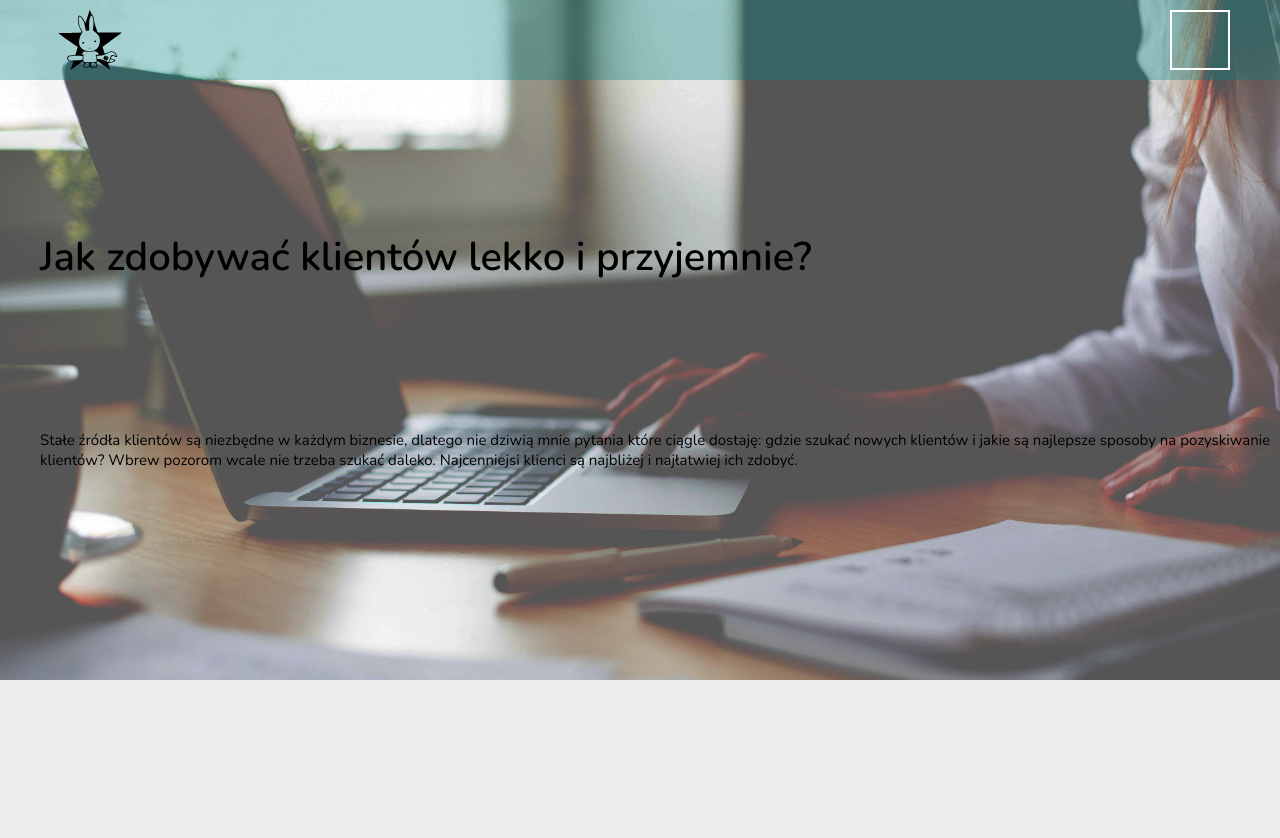
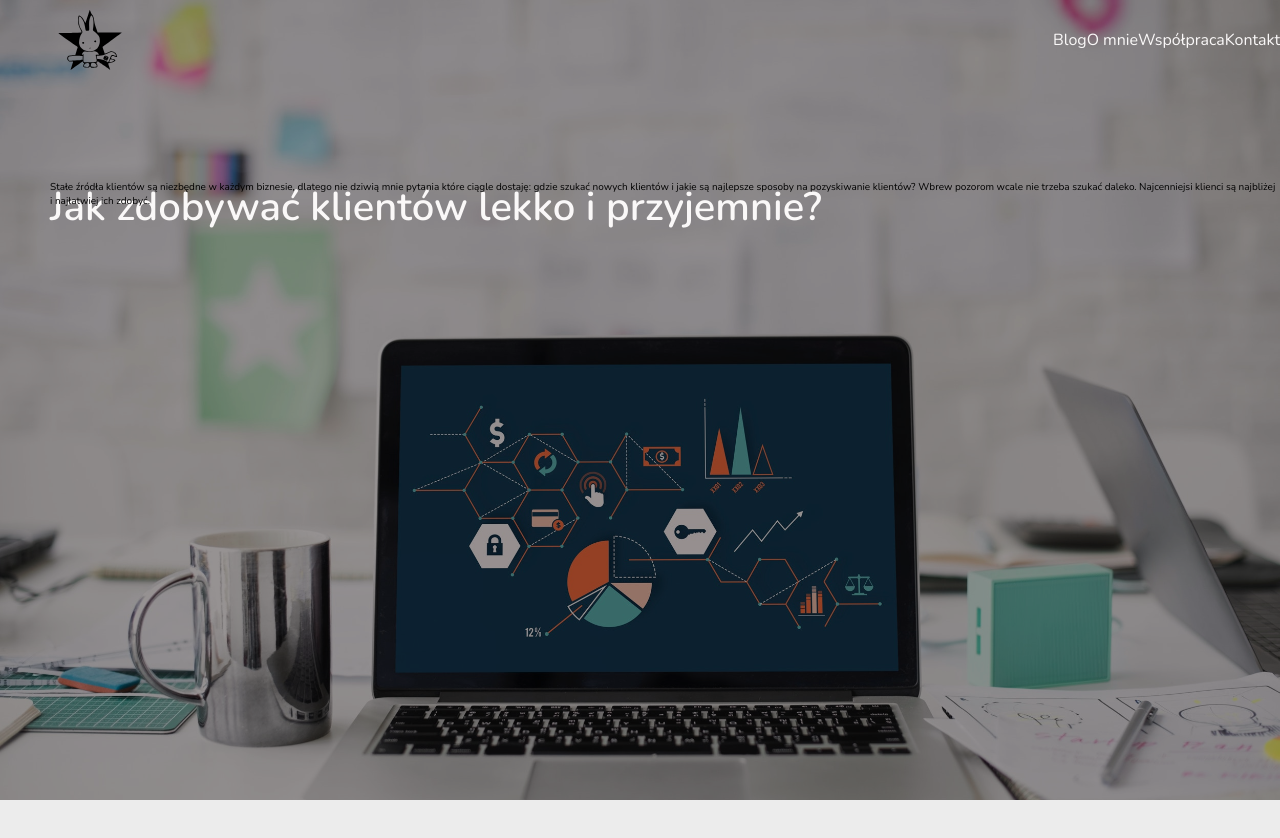
Before and after one commit to mrguisher/e-commerce-blog, a website: page index.html in a window 1280 px wide. Shown: the top 838 px of the page. Drawn offline with nearby package versions, Linux system fonts and the light colour scheme.

Commit message:
change color variables

```diff
--- a/index.html
+++ b/index.html
@@ -12,41 +12,49 @@
 <body>
     <header class="header">
         <div class="nav-bar">
-            <iframe src="img/Direct-Action-rabbit.svg" frameborder="0" class="nav-bar_logo"></iframe>
-            <nav class="nav-bar_navigation">
-                <ol class="nav-bar_nav-list">
-                    <li class="nav-bar_navigation-item">Blog</li>
-                    <li class="nav-bar_navigation-item">O mnie</li>
-                    <li class="nav-bar_navigation-item">Współpraca</li>
-                    <li class="nav-bar_navigation-item">Kontakt</li>
+            <iframe src="img/Direct-Action-rabbit.svg" frameborder="0" class="nav-bar__logo"></iframe>
+            <nav class="nav-bar__navigation"> </nav>
+                <ol class="nav-bar__nav-list">
+                    <li class="nav-bar__navigation-item">Blog</li>
+                    <li class="nav-bar__navigation-item">O mnie</li>
+                    <li class="nav-bar__navigation-item">Współpraca</li>
+                    <li class="nav-bar__navigation-item">Kontakt</li>
                 </ol>
-            </nav>
+
         </div>
         <section class="slider">
-            <div class="slider_arrow-left"><a href="#"></a></div>
-            <div class="slider_arrow-right"><a href="#"></a></div>
+            <div class="slider__arrow--left"><a href="#"></a></div>
+            <div class="slider__arrow--right"><a href="#"></a></div>
+            <div class="slider__text-box">
+                <h1 class="heading-primary slider__heading">Jak zdobywać klientów lekko i przyjemnie?</h1>
+                <p class="slider__description">Stałe źródła klientów są niezbędne w każdym biznesie, dlatego nie dziwią mnie pytania które ciągle dostaję: gdzie szukać nowych klientów i jakie są najlepsze sposoby na pozyskiwanie klientów? Wbrew pozorom wcale nie trzeba szukać daleko. Najcenniejsi klienci są najbliżej i najłatwiej ich zdobyć.
+                </p>
+            </div>
 
-            <h1 class="heading-home">Jak zdobywać klientów lekko i przyjemnie?</h1>
-            <p class="slider_paragraph">Stałe źródła klientów są niezbędne w każdym biznesie, dlatego nie dziwią mnie pytania które ciągle dostaję: gdzie szukać nowych klientów i jakie są najlepsze sposoby na pozyskiwanie klientów? Wbrew pozorom wcale nie trzeba szukać daleko. Najcenniejsi klienci są najbliżej i najłatwiej ich zdobyć.
-            </p>
 
         </section>
     </header>
-    <main class="main-home">
+    <main class="home">
+
+
+
 
 <!-- ----- ASIDE ----- -->
 
     <aside class="aside">
-        <section class="aside_newsletter aside_box">
+        <section class="aside__newsletter aside__box">
 
         </section>
-        <section class="aside_blog-categories aside_box">
+        <section class="aside__blog-categories aside__box">
 
         </section>
-        <section class="aside_articles-list aside_box">
+        <section class="aside__articles-list aside__box">
 
         </section>
     </aside>
+
+
+
     </main>
     <footer class="footer">
 
--- a/sass/base/_base.scss
+++ b/sass/base/_base.scss
@@ -1,11 +1,12 @@
 :root {
     //  COLORS
-    --color-primary: #00B894;
-    --color-primary-light: #55EFC4;
-    --color-dark: #1E1E1E;
-    --color-dark-2: #464646;
-    --color-light: #FAF8F8;
-    --color-light-2: #ECECEC;
+    --color-primary: rgb(0, 184, 147);
+    --color-primary-2: rgb(85, 239, 195);
+    --color-dark: rgb(30, 30, 30);
+    --color-dark-2: rgb(70, 70, 70);
+    --color-light: rgb(250, 248, 248);
+    --color-light-2: rgb(236, 236, 236);
+    --color-photo-overlay: rgb(75, 73, 73);
 
     //  SHADOW
     --shadow-box: 0 0 3 3 var( --color-dark-2);
@@ -22,13 +23,6 @@
     padding: 0;
 }
 
-// $bp-largest: 75rem;  // 1200px
-// $bp-large: 68.75rem;  // 1100px
-// $bp-medium: 56.25rem;  // 900px
-// $bp-phone: 37.5rem;  // 600px
-// $bp-small-phone: 29.5rem;  // 460px
-
-
 html {
     font-size: 55.5%;
     font-family: 'Nunito', sans-serif;
--- a/sass/base/_typography.scss
+++ b/sass/base/_typography.scss
@@ -1,5 +1,5 @@
-.heading-home {
+.heading-primary {
     font-size: 4rem;
-    position: absolute;
-
+    color: var(--color-light);
+    text-align: center;
 }
--- a/sass/layout/_header.scss
+++ b/sass/layout/_header.scss
@@ -1,28 +1,29 @@
 .header {
-// background-color: var(--color-dark-2);
-background-image: url(../img/bcg.jpg);
+    background-image: url("../img/bcg2.jpg");
+    background-color: var(--color-photo-overlay);
+    background-blend-mode: overlay;
     background-size: cover;
-position: sticky;
+    // position: sticky;
     display: flex;
     flex-direction: column;
-min-height: 85vh;
+    min-height: 100vh;
 }
 
 .nav-bar {
     height: 10vh;
-    background-color: rgba(0, 128, 128, 0.342);
+    // background-color: rgba(0, 128, 128, 0.342);
     position: relative;
     display: flex;
     justify-content: space-between;
     align-items: center;
 
-        &_logo {
+        &__logo {
             height: 6rem;
             width: 8rem;
             margin-left: 5rem;
 
         }
-        &_navigation {
+        &__navigation {
             width: 6rem;
             background-color: transparent;
             height: 6rem;
@@ -30,24 +31,47 @@ min-height: 85vh;
             margin-right: 5rem;
             border: 2px solid white;
 
-        }
-        &_nav-list {
+            @include respond(tab-port) {
                 display: none;
             }
-        &_navigation-item {
+        }
+        &__nav-list {
+            display: none;
+
+            @include respond(tab-port) {
+                display: flex;
+                align-items: stretch;
+                align-content: space-between;
+                justify-items: stretch;
+
+                list-style-type: none;
+
+            }
+        }
+        &__navigation-item {
             font-size: var(--default-font-size);
+            color: var(--color-light);
+
+            @include respond(tab-port) {
+
+            }
         }
     }
 
 .slider {
     position: relative;
-        margin-top: 15rem;
-        padding-left: 4rem;
-        padding-right: 4rem;
+    // margin-top: 15rem;
 
-        &_paragraph {
-            font-size: 1.5rem;
+    // height: 60vh;
+
+    &__text-box {
+        margin: 10rem 5rem;
+    }
+    &__heading {
         position: absolute;
-            top: 20rem;
+        // top: 1rem;
+    }
+    &__description {
+        position: absolute;
     }
 }
--- a/sass/pages/_home.scss
+++ b/sass/pages/_home.scss
@@ -1,3 +1,3 @@
-.main-home {
+.home {
     min-height: 320vh;
 }
```
Also changed, not shown: css/main.css, img/bcg2.jpg (added). Lines whose indentation alone changed are shown as unchanged.
